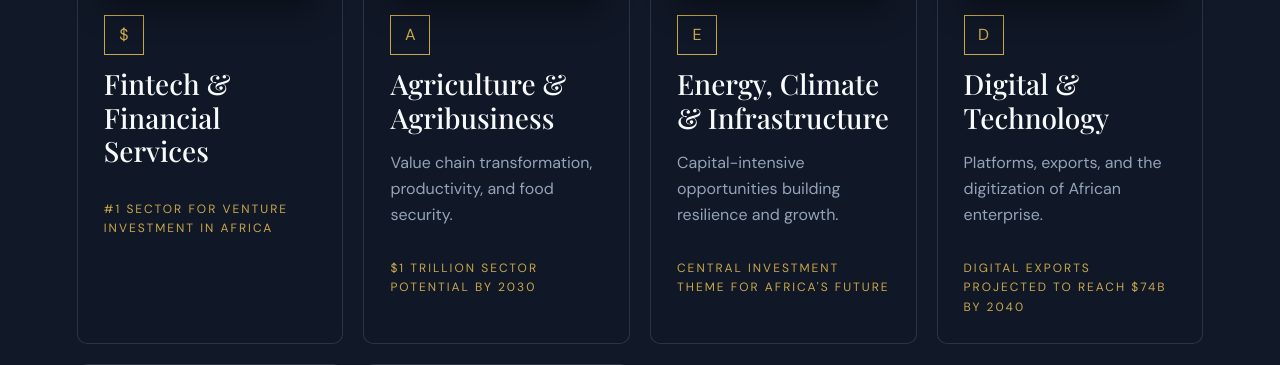
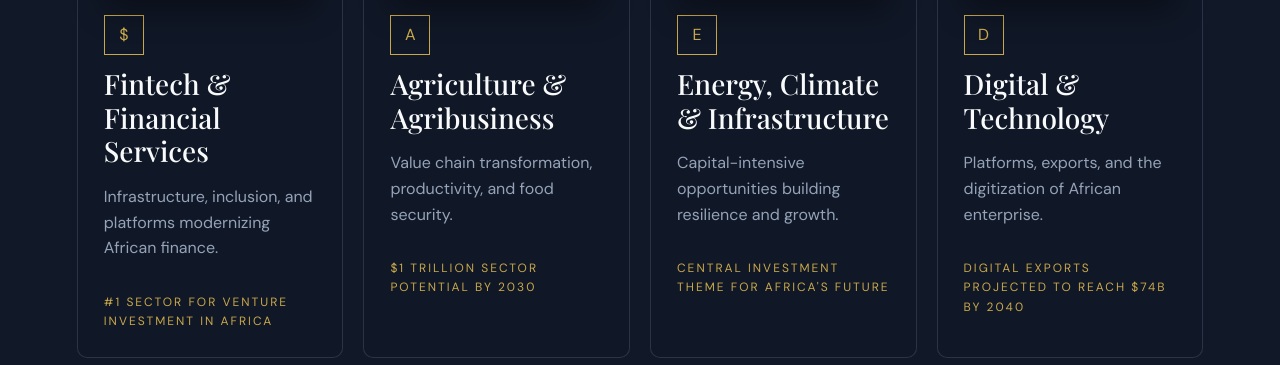
Before and after one commit to samturner777/New-Vertex, a Flask app: template templates/index.html in a window 1280 px wide. Shown: the part 1885-2250 px from the top of the page. Run offline with Flask 3, Linux system fonts and the light colour scheme; the template is opened without the code that fills it, so the values that code supplies are empty; parts of the project's set-up code (start-up, migrations or seed data) failed here and were passed over.

Commit message:
organize

```diff
--- a/templates/index.html
+++ b/templates/index.html
@@ -155,6 +155,7 @@
         <img class="sector-image" src="https://cdn.pixabay.com/photo/2015/03/16/08/18/hex-675576_640.jpg" alt="Abstract fintech network" />
         <div class="sector-icon">$</div>
         <h3>Fintech & Financial Services</h3>
+         <p>Infrastructure, inclusion, and platforms modernizing African finance.</p>
         <span>#1 sector for venture investment in Africa</span>
       </div>
       <div class="sector-card">
```
